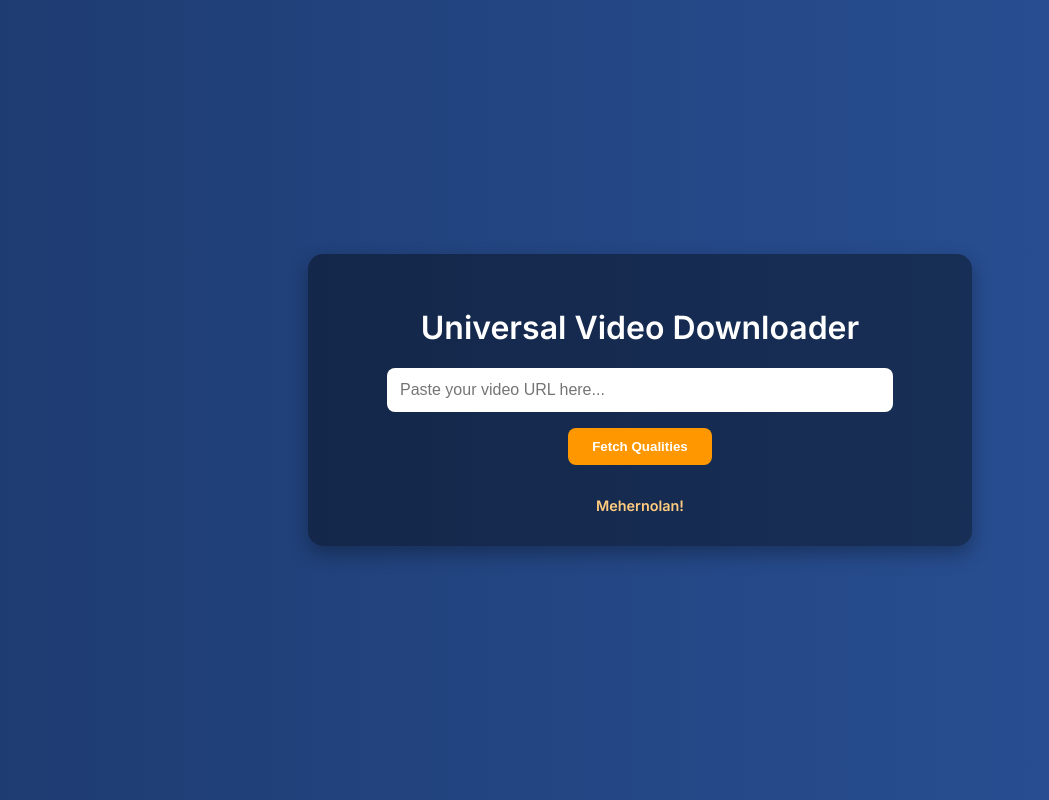
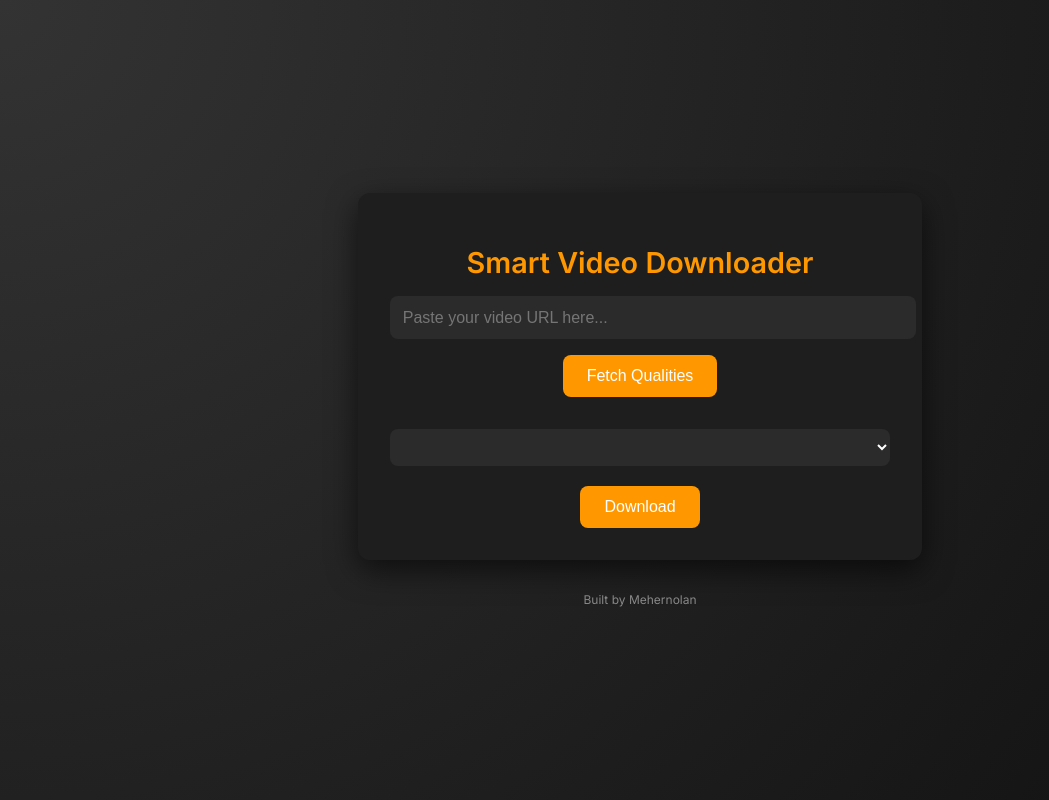
Before and after one commit to nikhilpabolu99/videodownloader, a Flask app: page / in a window 1280 px wide. Shown: the whole page, without its empty margins (0-1049 px from the left). Run offline with Flask 3, Linux system fonts and the light colour scheme; lists and menus that the app fills with data are empty.

Commit message:
Update index.html

```diff
--- a/templates/index.html
+++ b/templates/index.html
@@ -2,119 +2,127 @@
 <html lang="en">
 <head>
   <meta charset="UTF-8" />
-  <meta name="viewport" content="width=device-width, initial-scale=1.0"/>
-  <title>Universal Video Downloader</title>
+  <meta name="viewport" content="width=device-width, initial-scale=1.0" />
+  <title>Smart Video Downloader</title>
   <link href="https://fonts.googleapis.com/css2?family=Inter:wght@400;600&display=swap" rel="stylesheet">
   <style>
     body {
       margin: 0;
       font-family: 'Inter', sans-serif;
-      background: linear-gradient(to right, #1e3c72, #2a5298);
+      background: #121212;
       color: #fff;
       display: flex;
       justify-content: center;
       align-items: center;
-      min-height: 100vh;
+      height: 100vh;
+      flex-direction: column;
+      background-image: radial-gradient(circle at top left, #333 0%, #111 100%);
     }
 
-    .container {
-      background-color: rgba(0, 0, 0, 0.4);
-      border-radius: 15px;
+    .card {
+      background-color: #1e1e1e;
       padding: 2rem;
-      max-width: 600px;
+      border-radius: 12px;
+      box-shadow: 0 10px 30px rgba(0,0,0,0.6);
       width: 90%;
-      box-shadow: 0 8px 20px rgba(0, 0, 0, 0.3);
+      max-width: 500px;
       text-align: center;
-      position: relative;
+    }
+
+    h1 {
+      margin-bottom: 1rem;
+      font-size: 1.8rem;
+      color: #ff9800;
     }
 
     input[type="text"] {
-      width: 80%;
+      width: 100%;
       padding: 0.8rem;
+      border-radius: 8px;
       border: none;
-      border-radius: 8px;
       margin-bottom: 1rem;
       font-size: 1rem;
+      background: #2b2b2b;
+      color: #fff;
     }
 
     button {
-      padding: 0.7rem 1.5rem;
       background-color: #ff9800;
-      color: #fff;
+      color: white;
+      padding: 0.75rem 1.5rem;
+      font-size: 1rem;
       border: none;
       border-radius: 8px;
-      font-weight: bold;
       cursor: pointer;
-      transition: background 0.3s;
+      transition: background-color 0.3s;
     }
 
     button:hover {
-      background-color: #f57c00;
+      background-color: #e68a00;
+    }
+
+    #loading {
+      margin-top: 1rem;
+      font-size: 0.9rem;
+      color: #ccc;
+    }
+
+    #result {
+      margin-top: 1.5rem;
     }
 
     select {
-      padding: 0.5rem;
+      width: 100%;
+      padding: 0.6rem;
+      margin-top: 0.5rem;
       border-radius: 8px;
-      margin-top: 1rem;
-      font-size: 1rem;
-    }
-
-    .hidden {
-      display: none;
+      background: #2b2b2b;
+      color: white;
+      border: none;
     }
 
     .video-title {
-      margin-top: 1rem;
       font-size: 1.2rem;
       font-weight: 600;
+      margin-top: 1rem;
     }
 
-    .footer {
+    footer {
       margin-top: 2rem;
-      font-size: 0.9rem;
-      color: #ffcc80;
-      font-weight: bold;
-    }
-
-    #loading {
-      font-size: 1rem;
-      margin-top: 1rem;
-      color: #ffc107;
-      font-style: italic;
+      font-size: 0.75rem;
+      color: #888;
     }
   </style>
 </head>
 <body>
-
-  <div class="container">
-    <h1>Universal Video Downloader</h1>
+  <div class="card">
+    <h1>Smart Video Downloader</h1>
     <input type="text" id="video-url" placeholder="Paste your video URL here...">
-    <br>
     <button onclick="fetchInfo()">Fetch Qualities</button>
-
-    <div id="loading" class="hidden">Please wait, fetching video qualities...</div>
+    <div id="loading"></div>
 
     <div id="result" class="hidden">
       <p class="video-title" id="title"></p>
       <select id="format-options"></select>
-      <br>
+      <br><br>
       <button onclick="downloadVideo()">Download</button>
     </div>
+  </div>
 
-    <div class="footer">Mehernolan!</div>
-  </div>
+  <footer>Built by Mehernolan</footer>
 
   <script>
     async function fetchInfo() {
       const url = document.getElementById('video-url').value;
-      if (!url) return alert("Please paste a video URL");
-
-      document.getElementById('loading').classList.remove('hidden');
+      const loading = document.getElementById('loading');
+      loading.innerText = "Please wait while fetching available formats...";
       document.getElementById('result').classList.add('hidden');
 
-      try {
-        const res = await fetch(`/fetch-info?url=` + encodeURIComponent(url));
-        if (!res.ok) throw new Error("Error fetching video info.");
+      if (!url) return alert("Please enter a valid video URL.");
+
+      const res = await fetch(`/fetch-info?url=" + encodeURIComponent(url));
+      loading.innerText = "";
+      if (!res.ok) return alert("Error fetching video info.");
       const data = await res.json();
 
       document.getElementById('title').innerText = data.title;
@@ -129,11 +137,6 @@
       });
 
       document.getElementById('result').classList.remove('hidden');
-      } catch (error) {
-        alert("Failed to fetch video info.");
-      } finally {
-        document.getElementById('loading').classList.add('hidden');
-      }
     }
 
     async function downloadVideo() {
```
Lines whose indentation alone changed are shown as unchanged.
